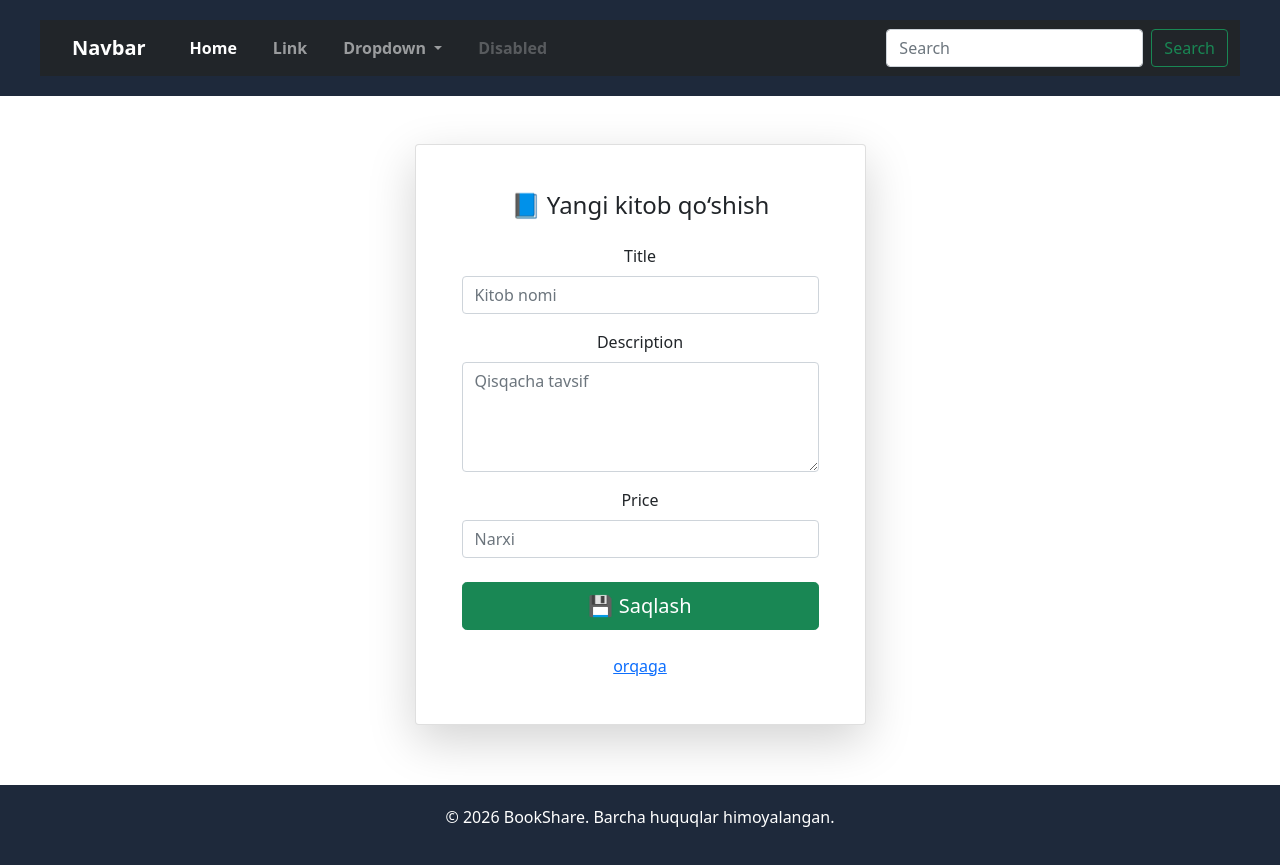
After one commit to Giyos1/u11_django, a Django app: page /books/create/ in a window 1280 px wide. The commit adds this page. Run offline with Django 5.2, Linux system fonts and the light colour scheme.

Commit message:
django form

```diff
--- a/books/urls.py
+++ b/books/urls.py
@@ -1,10 +1,13 @@
 from django.urls import path
 
-from books.views import home, book_list, book_detail, book_delete
+from books.views import home, book_list, book_detail, book_delete, book_create, book_create_post, book_update
 
 urlpatterns = [
     path('', home),
     path('list/', book_list, name='book_list'),
     path('detail/<int:pk>/', book_detail, name='book_detail'),
-    path('delete/<int:pk>/', book_delete, name='book_delete')
+    path('delete/<int:pk>/', book_delete, name='book_delete'),
+    path('create/', book_create, name='book_create'),  # formani ochib beropti
+    path('create_post/', book_create_post, name='book_create_post'),  # formani saqlashi kerak
+    path('update/<int:pk>/', book_update, name='book_update'),  # formani saqlashi kerak
 ]
--- a/books/views.py
+++ b/books/views.py
@@ -1,3 +1,5 @@
+from django.http import HttpResponse
+
 from django.shortcuts import render, redirect
 
 from books.models import Book
@@ -20,3 +22,30 @@ def book_detail(request, pk=None):
 def book_delete(request, pk=None):
     Book.objects.filter(id=pk).delete()
     return redirect('book_list')
+
+
+def book_create(request):
+    return render(request, 'books/create.html')
+
+
+def book_create_post(request):
+    data = request.POST
+    Book.objects.create(
+        title=data.get('title'),
+        description=data.get('description'),
+        price=data.get('price')
+    )
+    return redirect('book_list')
+
+
+def book_update(request, pk=None):
+    book = Book.objects.filter(id=pk).first()
+    if request.method == 'POST':
+        data = request.POST
+        Book.objects.filter(id=pk).update(
+            title=data.get('title'),
+            description=data.get('description'),
+            price=data.get('price')
+        )
+        return redirect('book_detail', book.id)
+    return render(request, 'books/update.html', context={'book': book})
--- /dev/null
+++ b/templates/books/create.html
@@ -0,0 +1,67 @@
+{% extends 'base.html' %}
+
+{% block title %} Book create {% endblock %}
+
+{% block main %}
+    <div class="container mt-5">
+        <div class="row justify-content-center">
+            <div class="col-md-6 col-lg-5">
+
+                <div class="card shadow-lg">
+                    <div class="card-body">
+
+                        <h4 class="text-center mb-4">📘 Yangi kitob qo‘shish</h4>
+
+                        <form method="post" action="{% url 'book_create_post' %}">
+                            {% csrf_token %}
+
+                            <div class="mb-3">
+                                <label class="form-label">Title</label>
+                                <input
+                                        type="text"
+                                        name="title"
+                                        class="form-control"
+                                        placeholder="Kitob nomi"
+                                        required
+                                >
+                            </div>
+
+                            <div class="mb-3">
+                                <label class="form-label">Description</label>
+                                <textarea
+                                        name="description"
+                                        class="form-control"
+                                        rows="4"
+                                        placeholder="Qisqacha tavsif"
+                                ></textarea>
+                            </div>
+
+                            <div class="mb-3">
+                                <label class="form-label">Price</label>
+                                <input
+                                        type="number"
+                                        name="price"
+                                        class="form-control"
+                                        placeholder="Narxi"
+                                >
+                            </div>
+
+                            <div class="d-grid mt-4">
+                                <button type="submit" class="btn btn-success btn-lg">
+                                    💾 Saqlash
+                                </button>
+                            </div>
+                            <div class="d-grid mt-4">
+                                <a href="{% url 'book_list' %}"> orqaga</a>
+                            </div>
+
+
+                        </form>
+
+                    </div>
+                </div>
+
+            </div>
+        </div>
+    </div>
+{% endblock %}
--- a/templates/books/detail.html
+++ b/templates/books/detail.html
@@ -5,7 +5,7 @@
 
 {% block main %}
 
-    <div class="col-md-4 col-sm-6">
+    <div class="container mt-5">
         <div class="card h-100 shadow-sm">
 
             <div class="card-body d-flex flex-column">
@@ -40,5 +40,8 @@
         <a href="{% url 'book_delete' b.id %}">
             <button class="btn btn-danger">delete</button>
         </a>
+        <a href="{% url 'book_update' b.id %}">
+            <button class="btn btn-success">ozgartirish</button>
+        </a>
     </div>
 {% endblock %}
```
Also changed, not shown: templates/books/list.html (+13 -4 lines), templates/books/update.html (added, +69 -0 lines), static/stylee.css (line endings or trailing spaces), 2 other files.
